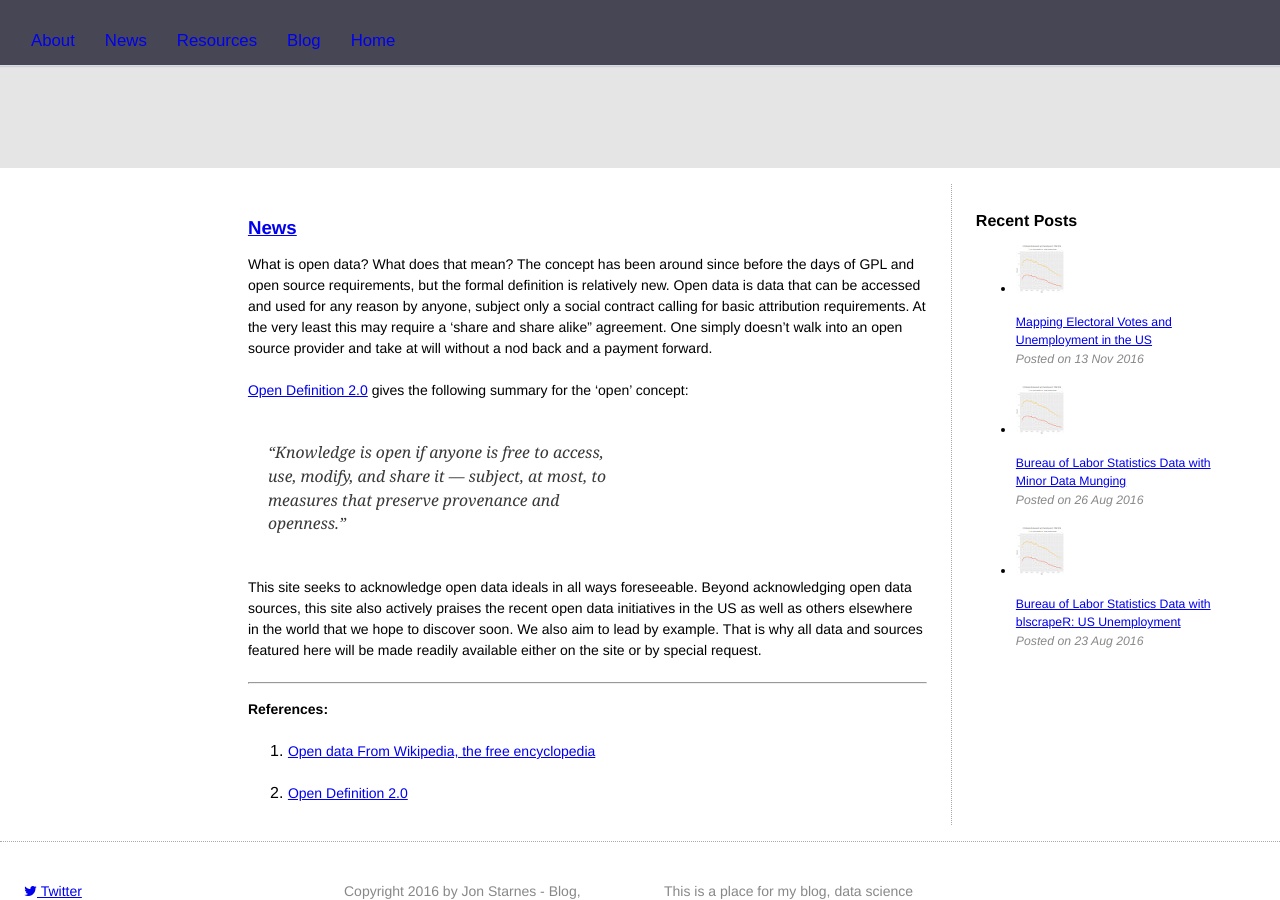
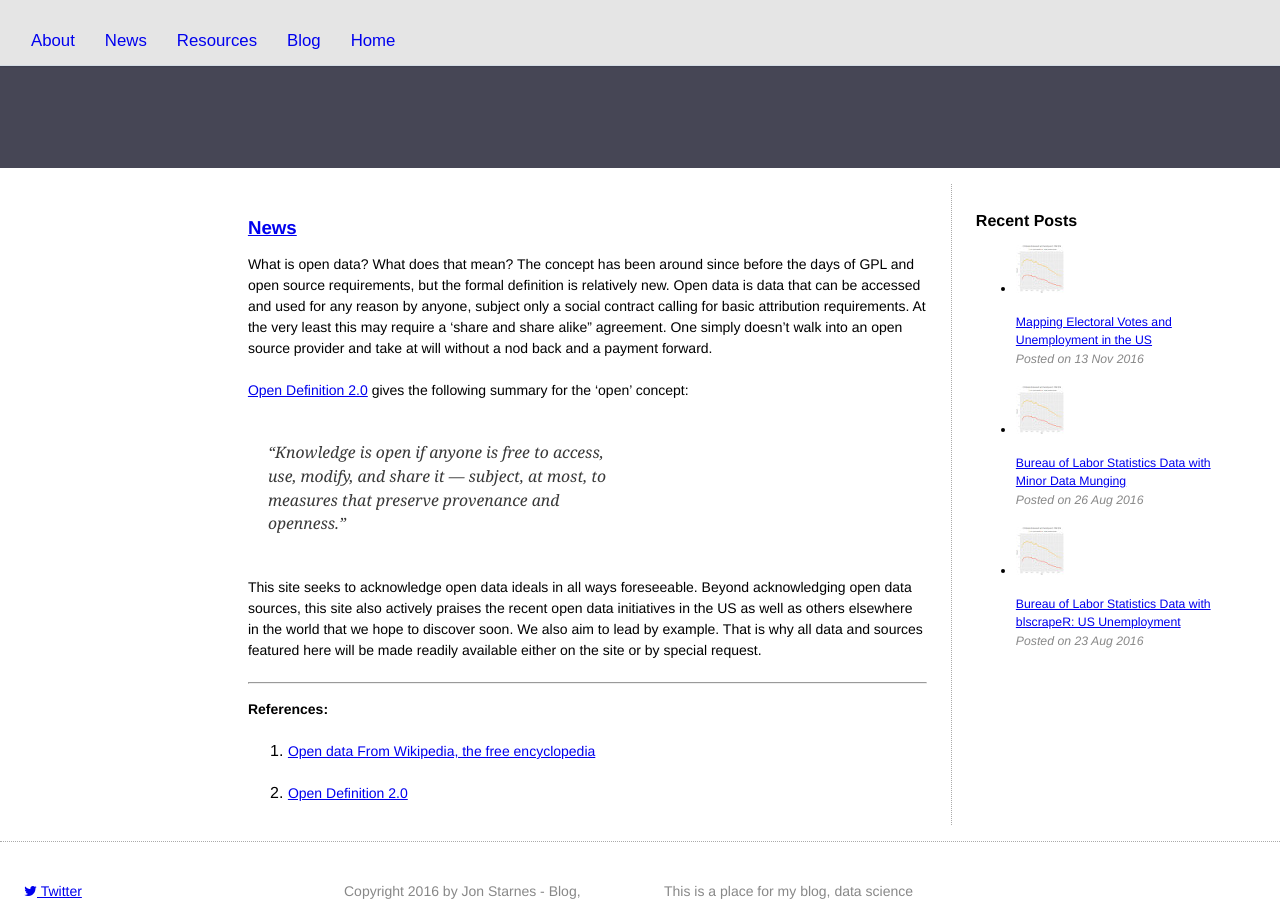
Before and after one commit to jon-starnes/jon-starnes.github.io, a Jekyll site: the page built from index.html, in a window 1280 px wide and 900 px high. Built offline with Jekyll 4.4.1, drawn with Linux system fonts in a browser that asks for light colours; nearby versions of some CDN libraries.

Commit message:
Style updates

```diff
--- a/_sass/_base.scss
+++ b/_sass/_base.scss
@@ -7,7 +7,7 @@ $link-hover-color: #8BE8CB; /* middle blue green */
 $heading-font: 'Muli', sans-serif;
 $heading-font-color: #474647;
 $light:  	#778DA9; /* #E7EDF4; */
-$header:  #e5e5e5; /* #1D1425; */
+$header:  #464655; /* #1D1425; */
 $blockquote: #DEA54B;
 
 *,
--- a/_sass/_layout.scss
+++ b/_sass/_layout.scss
@@ -111,7 +111,7 @@ aside {
 	position: fixed;
 	top: 0;
 	left: 0;
-	background: #464655;
+	background: #e5e5e5;
 	width: 100%;
 	z-index: 2;
 	border-bottom: 1px solid lighten($light, 30%);
```
